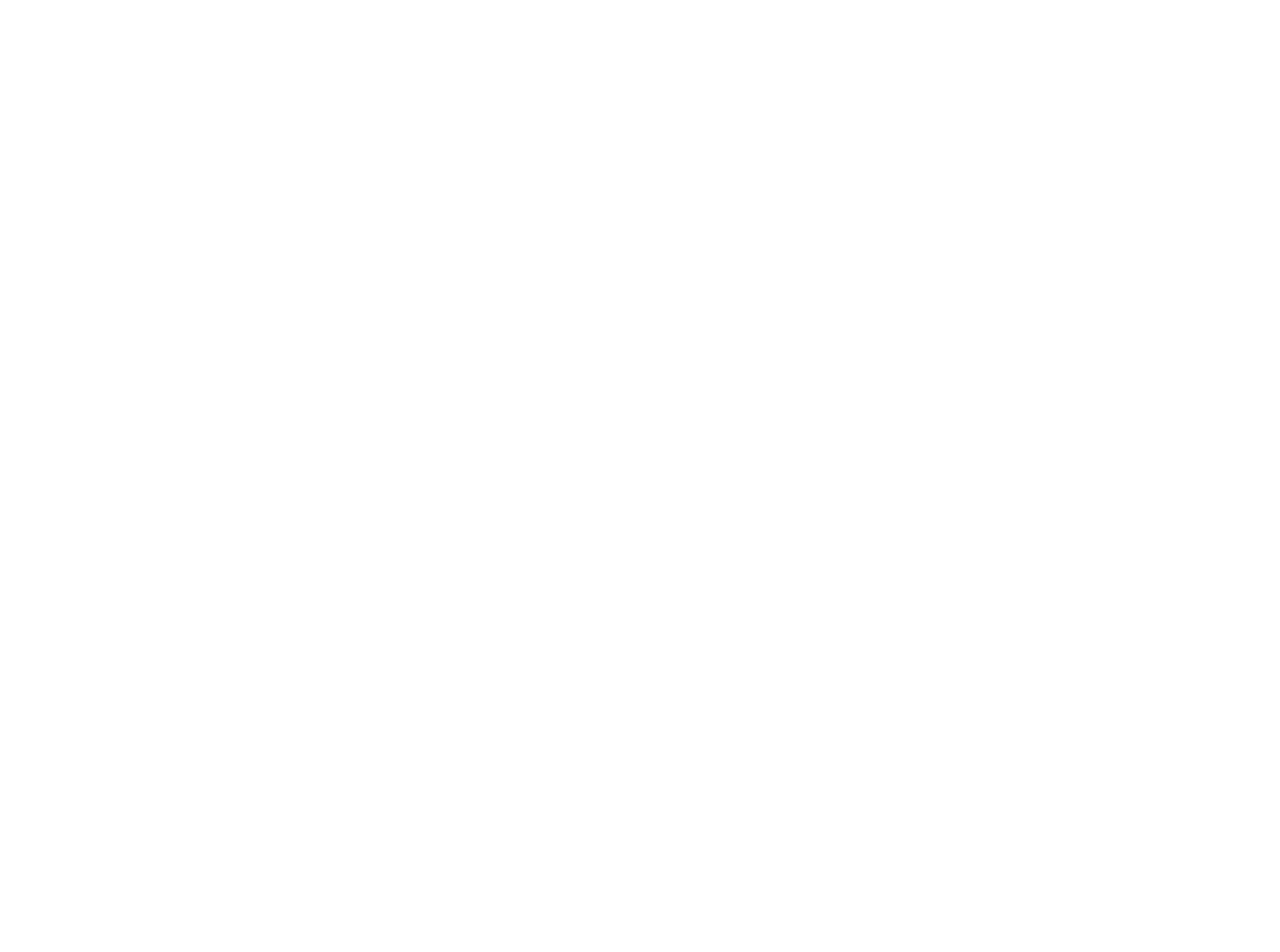
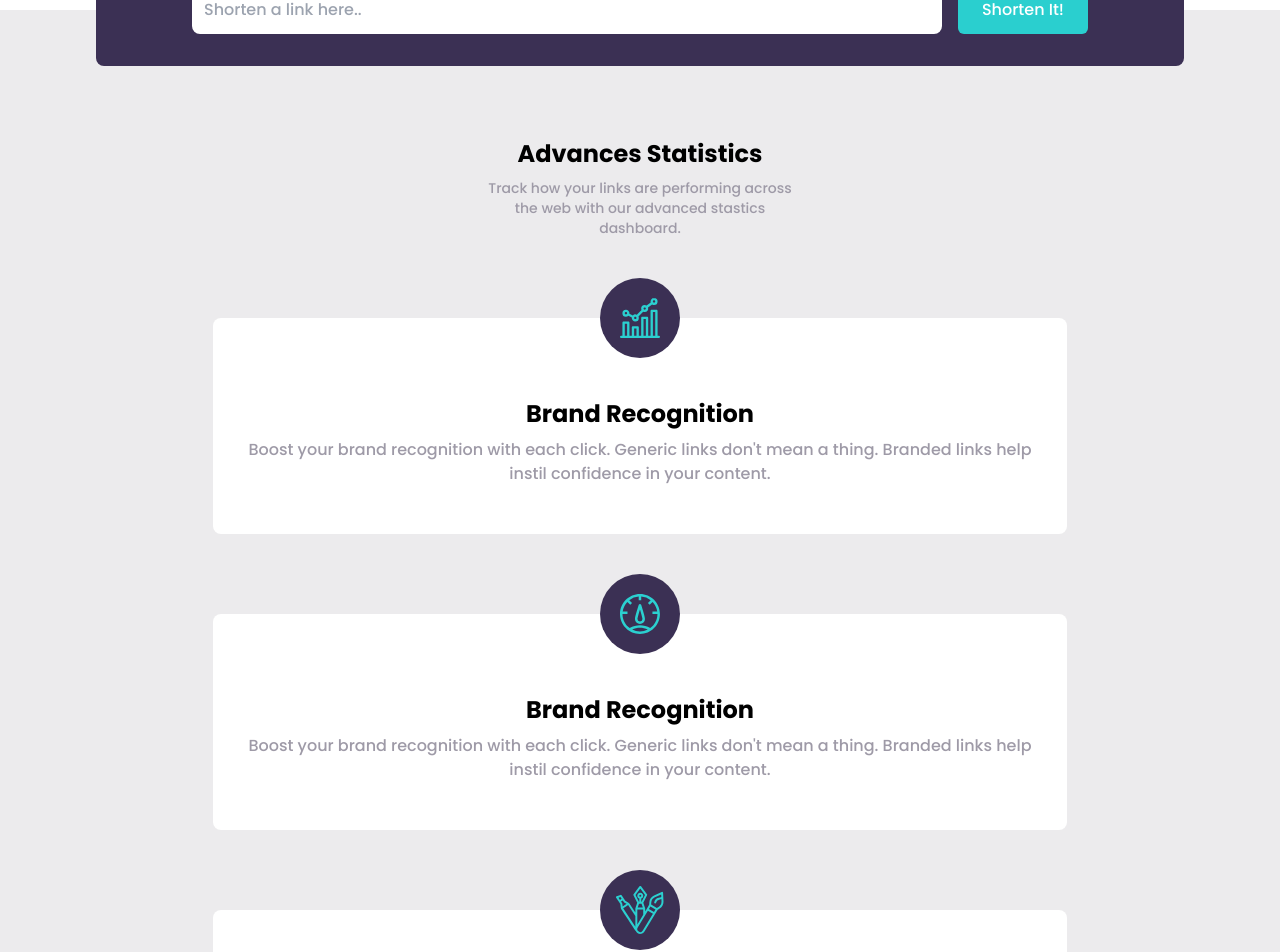
Before and after one commit to Sina-Abf/url-shortening-app, a React (Vite) app: page / in a window 1280 px wide. Shown: the part 875-1827 px from the top of the page. Before the commit the page ends 800 px from the top, so only its background shows below. Built offline with nearby package versions, Linux system fonts and the light colour scheme.

Commit message:
style statistics section (not completed)

```diff
--- a/src/App.jsx
+++ b/src/App.jsx
@@ -1,13 +1,15 @@
 import Landing from './components/Landing/Landing';
 import Navbar from './components/Navbar/Navbar';
+import Statistics from './components/Statistics/Statistics';
 import Url from './components/Url/Url';
 
 function App() {
   return (
-    <div className="container max-w-screen-2xl mx-auto py-6 px-12 md:py-12 md:px-24 min-h-screen">
+    <div className="container max-w-screen-2xl mx-auto  min-h-screen">
       <Navbar />
       <Landing />
       <Url />
+      <Statistics />
     </div>
   );
 }
--- a/src/components/Landing/Landing.jsx
+++ b/src/components/Landing/Landing.jsx
@@ -4,7 +4,7 @@
 
 const Landing = () => {
   return (
-    <section className="flex flex-col-reverse lg:flex-row lg:justify-between">
+    <section className="flex flex-col-reverse lg:flex-row lg:justify-between py-6 px-12 md:py-12 md:px-24">
       <div className="flex flex-col items-center text-center lg:text-start lg:block">
         <div className="lg:w-3/4 mb-2">
           <span className="font-bold text-6xl">
--- a/src/components/Navbar/Navbar.jsx
+++ b/src/components/Navbar/Navbar.jsx
@@ -9,7 +9,7 @@
   };
 
   return (
-    <nav className="flex justify-between mb-20 gap-x-4">
+    <nav className="flex justify-between mb-20 gap-x-4 py-6 px-12 md:py-12 md:px-24">
       <ul className="flex items-center gap-x-6 text-GrayishViolet font-bold">
         <li>
           <img src={logo} />
@@ -52,7 +52,7 @@
       </div>
 
       {isOpen && (
-        <ul className="lg:hidden flex flex-col gap-y-4 items-center rounded-xl w-1/2 absolute text-white h-1/2 top-1/2 right-1/2 translate-x-1/2 -translate-y-1/2 bg-DarkViolet">
+        <ul className="lg:hidden flex flex-col gap-y-4 items-center rounded-xl w-1/2 absolute text-white h-1/2 top-1/2 right-1/2 translate-x-1/2 -translate-y-1/2 bg-DarkViolet ">
           <li className="transition-colors duration-300 cursor-pointer mt-10">
             Features
           </li>
--- /dev/null
+++ b/src/components/Statistics/Statistics.jsx
@@ -0,0 +1,41 @@
+import React from 'react';
+import Card from '../Ui/Card';
+import brand from '../../assets/images/icon-brand-recognition.svg';
+import detailedRecords from '../../assets/images/icon-detailed-records.svg';
+import customize from '../../assets/images/icon-fully-customizable.svg';
+
+const Statistics = () => {
+  return (
+    <section className="bg-GrayishViolet/20">
+      <div className="flex flex-col items-center justify-center">
+        <h1 className="font-bold mt-32 text-2xl mb-2">Advances Statistics</h1>
+        <p className="text-sm text-GrayishViolet w-5/12 md:w-1/4 text-center">
+          Track how your links are performing across the web with our advanced
+          stastics dashboard.
+        </p>
+      </div>
+      <div className="flex flex-col justify-center items-center w-2/3  mx-auto">
+        <Card
+          icon={brand}
+          title="Brand Recognition"
+          subtitle="Boost your brand recognition with each click. Generic links don't mean
+          a thing. Branded links help instil confidence in your content."
+        />
+        <Card
+          icon={detailedRecords}
+          title="Brand Recognition"
+          subtitle="Boost your brand recognition with each click. Generic links don't mean
+          a thing. Branded links help instil confidence in your content."
+        />
+        <Card
+          icon={customize}
+          title="Brand Recognition"
+          subtitle="Boost your brand recognition with each click. Generic links don't mean
+          a thing. Branded links help instil confidence in your content."
+        />
+      </div>
+    </section>
+  );
+};
+
+export default Statistics;
--- /dev/null
+++ b/src/components/Ui/Card.jsx
@@ -0,0 +1,21 @@
+import React from 'react';
+
+const Card = (props) => {
+  return (
+    <>
+      <div
+        className={`bg-DarkViolet h-20 w-20 rounded-full flex items-center justify-center text-white translate-y-1/2 ${props.circleClassName}`}
+      >
+        <img src={props.icon} alt="" />
+      </div>
+      <div
+        className={`bg-white rounded-lg text-center pb-12 ${props.className}`}
+      >
+        <h1 className="font-bold text-2xl mt-20 mb-2">{props.title}</h1>
+        <p className="px-6 text-md text-GrayishViolet">{props.subtitle}</p>
+      </div>
+    </>
+  );
+};
+
+export default Card;
--- a/src/components/Url/Url.jsx
+++ b/src/components/Url/Url.jsx
@@ -1,8 +1,8 @@
 import React from 'react';
-import shortenImg from '../../assets/images/bg-shorten-mobile.svg';
 import Button from '../Ui/Button';
 const Url = () => {
   return (
+    <section className="py-6 px-12 md:py-12 md:px-24 translate-y-1/2">
       <form className="rounded-lg px-8 py-6 lg:py-8 lg:px-24 flex flex-col gap-y-4 bg-DarkViolet  mx-auto lg:flex-row lg:gap-x-4">
         <input
           placeholder="Shorten a link here.."
@@ -11,6 +11,7 @@
         />
         <Button className="rounded-md py-3 lg:mx-auto">Shorten It!</Button>
       </form>
+    </section>
   );
 };
 
```
Lines whose indentation alone changed are shown as unchanged.
